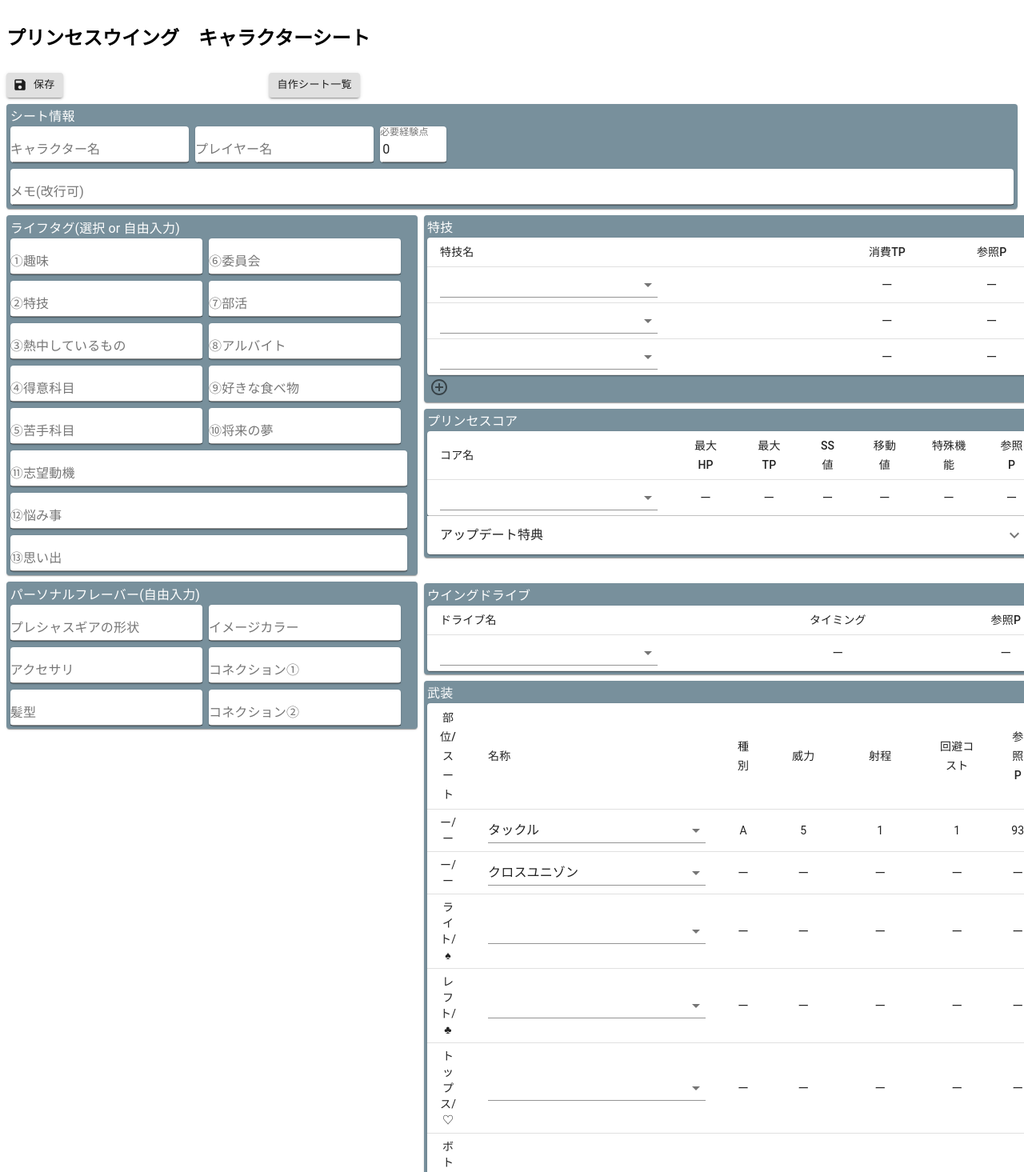
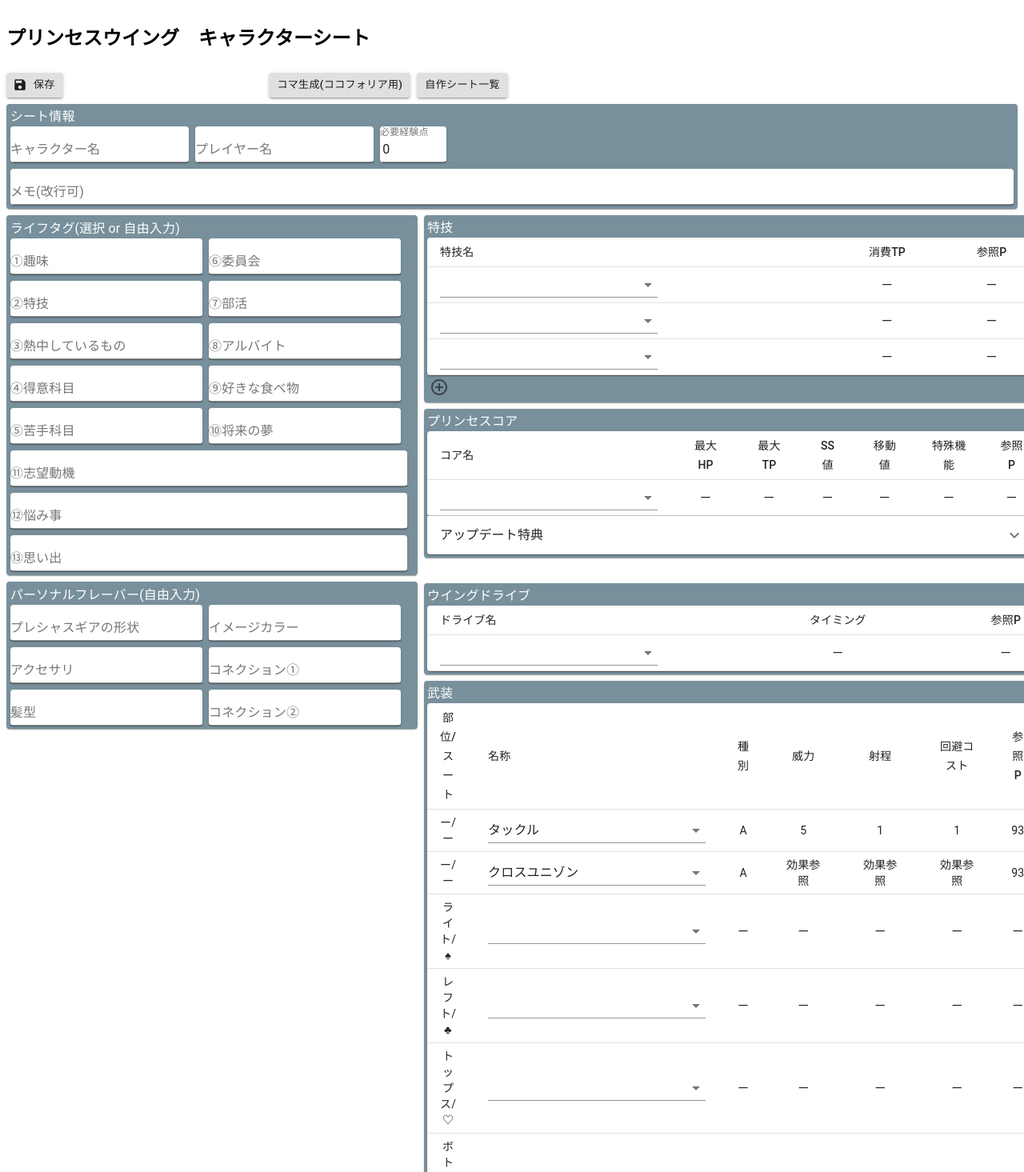
Before and after one commit to nikoku/priwin-cc, a React (Create React App) app: page / in a window 1280 px wide. Shown: the top 1465 px of the page at 80% size. Built offline with nearby package versions, Linux system fonts and the light colour scheme.

Commit message:
add create piece

```diff
--- a/src/lifetag.tsx
+++ b/src/lifetag.tsx
@@ -18,6 +18,7 @@ import {
   memoryList
 } from "./data/lifeTagData";
 import { useStorageContext } from "./storage";
+import { range } from "./util";
 
 const list = [
   { value: hobbyList, label: "①趣味" },
@@ -34,9 +35,6 @@ const list = [
   { value: troubleList, label: "⑫悩み事" },
   { value: memoryList, label: "⑬思い出" }
 ];
-
-const range = (start: number, end: number) =>
-  [...Array(end - start + 1)].map((_, i) => start + i);
 
 const Tag = ({ index }: { index: number }) => {
   const { lifeTags } = useStorageContext();
--- a/src/memory.tsx
+++ b/src/memory.tsx
@@ -4,6 +4,7 @@ import SaveIcon from "@material-ui/icons/Save";
 import DeleteIcon from "@material-ui/icons/Delete";
 import CloudUploadIcon from "@material-ui/icons/CloudUpload";
 import { useStorageData } from "./storage";
+import { GetPiece } from "./piece";
 import { StorageList } from "./storageDrawer";
 
 import UUID from "uuidjs";
@@ -168,6 +169,9 @@ export const Memory = () => {
         <Delete style={visibility(hasLocal)} />
       </Grid>
       <Grid item>
+        <GetPiece />
+      </Grid>
+      <Grid item>
         <StorageList />
       </Grid>
     </>
--- /dev/null
+++ b/src/piece.tsx
@@ -0,0 +1,172 @@
+import Button from "@material-ui/core/Button";
+import { useStorageData } from "./storage";
+import { princessCoreList, wingDriveList, skillList } from "./data";
+import { Weapon, autoList, armList, topsList, bottomsList } from "./data";
+import { useGetPower, useGetRange, useGetAvoid } from "./weapons";
+import { useStorageContext } from "./storage";
+import { range } from "./util";
+
+const useCreateSkillLines = () => {
+  const { skills, additionalSkills } = useStorageData();
+  return skills
+    .concat(additionalSkills)
+    .filter((i) => i > -1)
+    .map((i) => {
+      const { label, cost } = skillList[i];
+      return `:TP-${cost} ${label}`;
+    });
+};
+
+const useCreateWeaponLine = (
+  weapons: [number, React.Dispatch<React.SetStateAction<number>>][],
+  list: Weapon[],
+  weapon: number,
+  index: number
+) => {
+  const cell = list[weapon] ?? {};
+  const { label, type, page } = cell;
+  const suit = ["ー", "ー", "♠", "♣", "♡", "◇"][index];
+  const power = useGetPower(weapons, cell);
+  const range = useGetRange(weapons, index, cell);
+  const avoid = useGetAvoid(weapons, index, cell);
+
+  return `${label}/${suit}/${type}/${power}/${range}/${avoid}/${page}`;
+};
+
+const useCreateWeaponLines = (
+  weapons: [number, React.Dispatch<React.SetStateAction<number>>][]
+) => {
+  return [
+    useCreateWeaponLine(weapons, autoList, 0, 0),
+    useCreateWeaponLine(weapons, autoList, 1, 1),
+    useCreateWeaponLine(weapons, armList, weapons[0][0], 2),
+    useCreateWeaponLine(weapons, armList, weapons[1][0], 3),
+    useCreateWeaponLine(weapons, topsList, weapons[2][0], 4),
+    useCreateWeaponLine(weapons, bottomsList, weapons[3][0], 5)
+  ];
+};
+
+const useCreateCommand = () => {
+  const {
+    weapons,
+    variations1,
+    variations2,
+    variations3
+  } = useStorageContext();
+  const skillLines = useCreateSkillLines();
+  const weaponLines = useCreateWeaponLines(weapons);
+  const variations1Lines = useCreateWeaponLines(variations1);
+  const variations2Lines = useCreateWeaponLines(variations2);
+  const variations3Lines = useCreateWeaponLines(variations3);
+  const variationLines = [variations1Lines, variations2Lines, variations3Lines];
+  const { princessCore } = useStorageContext();
+  const variationMax = princessCoreList[princessCore[0]]?.variation ?? 0;
+
+  return (
+    `// 特技
+${skillLines.join("\n")}
+
+// 武装
+${weaponLines.join("\n")}` +
+    range(1, variationMax).map((i) => {
+      const index = ["①", "②", "③"][i - 1];
+      const lines = variationLines[i - 1].map((line) => `v${i} ${line}`);
+      return `
+
+// バリエーション${index}
+${lines.join("\n")}`;
+    })
+  );
+};
+
+const useCreateJson = () => {
+  const { pcName, plName, memo, core, update, wingDrive } = useStorageData();
+  const coreData = princessCoreList[core] ?? { hp: 0, tp: 0, ss: 0, label: "" };
+  const wingData = wingDriveList[wingDrive] ?? { label: "" };
+
+  const hp = coreData.hp + update.extend * 10;
+  const tp = coreData.tp + update.extend * 5;
+  const ss = coreData.ss + update.radicalization * 2;
+
+  const piece = {
+    kind: "character",
+    data: {
+      name: pcName,
+      playerName: plName,
+      memo,
+      initiative: ss,
+      externalUrl: window.location.href,
+      status: [
+        {
+          label: "HP",
+          value: hp,
+          max: hp
+        },
+        {
+          label: "TP",
+          value: tp,
+          max: tp
+        },
+        {
+          label: "手札",
+          value: 7,
+          max: 10
+        },
+        {
+          label: "特殊機能",
+          value: 1,
+          max: 1
+        },
+        {
+          label: "WD",
+          value: 1,
+          max: 1
+        }
+      ],
+      params: [
+        { label: "SS値", value: ss },
+        { label: "プリンセスコア", value: coreData.label },
+        { label: "ウイングドライブ", value: wingData.label }
+      ],
+      face: [],
+      x: 0,
+      y: 0,
+      z: 0,
+      angle: 0,
+      width: 4,
+      height: 4,
+      active: true,
+      secret: false,
+      invisible: false,
+      hideStatus: false,
+      color: "",
+      roomId: null,
+      commands: useCreateCommand(),
+      speaking: true
+    }
+  };
+
+  return JSON.stringify(piece);
+};
+
+const onClick = (json: string) => () => {
+  if (!navigator.clipboard) {
+    alert("エラー1");
+    return;
+  }
+  navigator.clipboard
+    .writeText(json)
+    .then(() => alert("取得完了"))
+    .catch(() => alert("エラー2"));
+};
+
+export const GetPiece = () => {
+  const json = useCreateJson();
+  return (
+    <>
+      <Button onClick={onClick(json)} variant="contained" size="small">
+        コマ生成(ココフォリア用)
+      </Button>
+    </>
+  );
+};
--- /dev/null
+++ b/src/util.ts
@@ -0,0 +1,2 @@
+export const range = (start: number, end: number) =>
+  [...Array(end - start + 1)].map((_, i) => start + i);
--- a/src/weapons.tsx
+++ b/src/weapons.tsx
@@ -33,7 +33,7 @@ const getRawRange = (cell: Weapon) => {
   return `${minRange}~${maxRange}`;
 };
 
-const useGetRange = (
+export const useGetRange = (
   weapons: WeaponState[],
   index: number,
   cell: Weapon | null
@@ -50,7 +50,7 @@ const useGetRange = (
   return `${minRange}~${maxRange} (${rawRange})`;
 };
 
-const useGetAvoid = (
+export const useGetAvoid = (
   weapons: WeaponState[],
   index: number,
   cell: Weapon | null
@@ -66,7 +66,7 @@ const useGetAvoid = (
   return `${avoid} (${rawAvoid})`;
 };
 
-const useGetPower = (weapons: WeaponState[], cell: Weapon | null) => {
+export const useGetPower = (weapons: WeaponState[], cell: Weapon | null) => {
   const { update } = useStorageContext();
   if (cell == null) return "ー";
   const rawPower = cell.power;
@@ -141,7 +141,7 @@ const Header = () => {
 export const Weapons = () => {
   const { weapons } = useStorageContext();
   const tackleState = useState(0);
-  const clossState = useState(1);
+  const clossState = useState(0);
   return (
     <MyTable title="武装">
       <Header />
@@ -155,7 +155,7 @@ export const Weapons = () => {
         <WeaponTr
           weapons={weapons}
           index={1}
-          list={[autoList[1]]}
+          list={[{ ...autoList[1], value: 0 }]}
           state={clossState}
         />
         <WeaponTr
```
